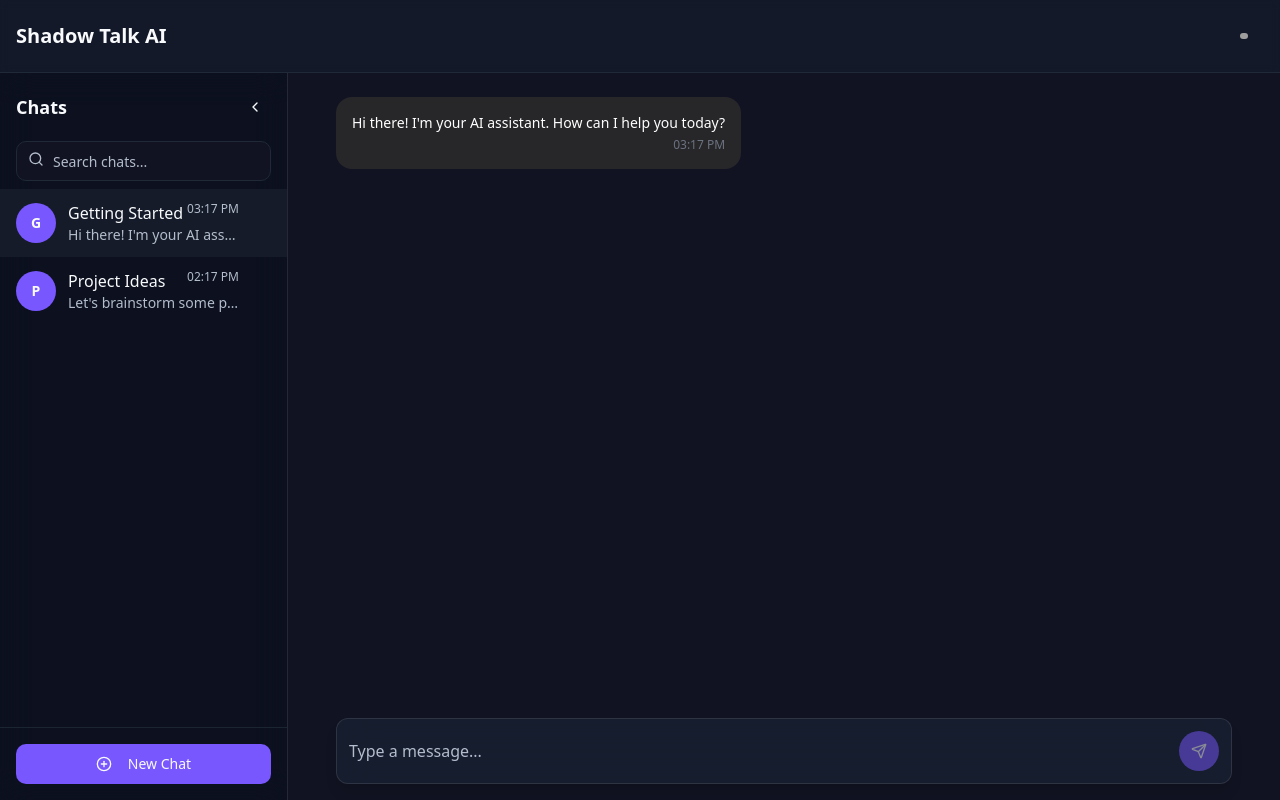
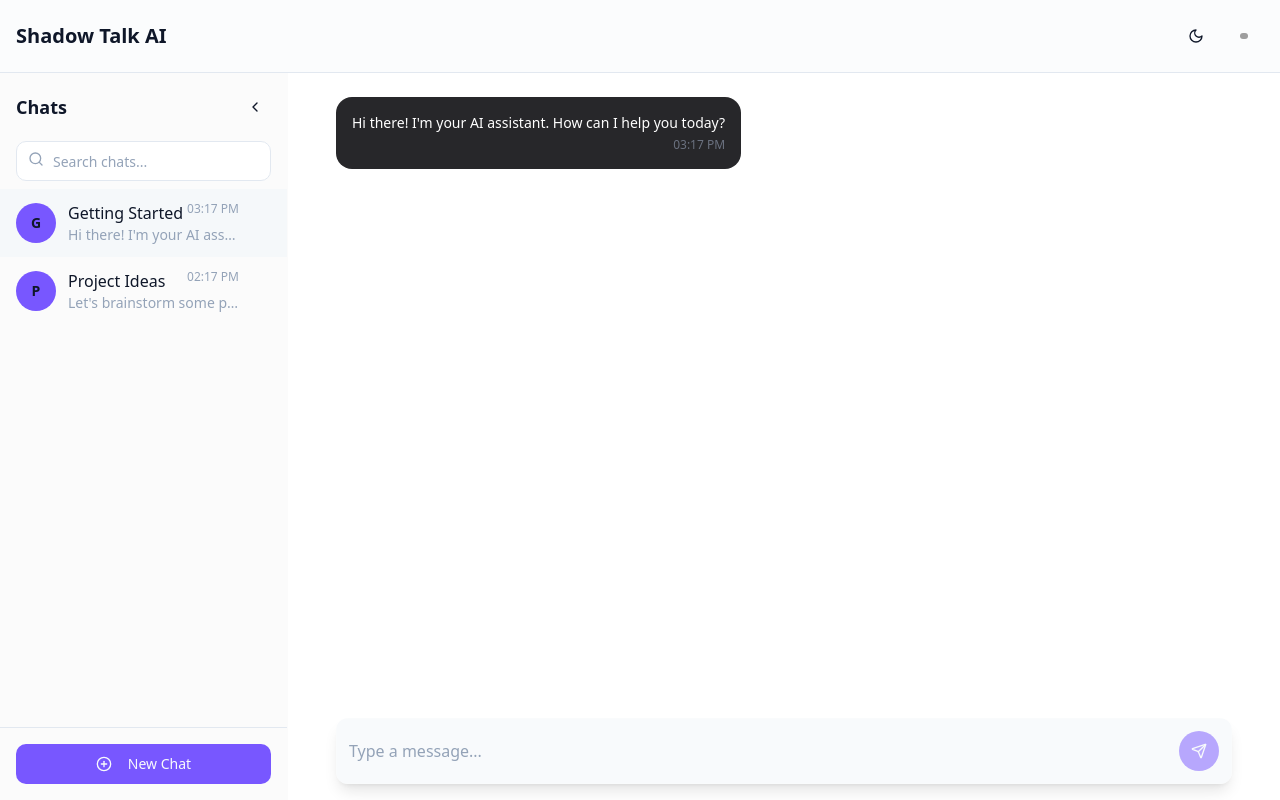
Before and after one commit to akarsh-org/shadow-talk-ai, a React (Vite) app: page / in a window 1280 px wide. Built offline with nearby package versions, Linux system fonts and the light colour scheme.

Commit message:
Fix: Dark/light mode not working
Fixes an issue where the dark/light mode toggle was not functioning correctly.

```diff
--- a/src/App.tsx
+++ b/src/App.tsx
@@ -4,12 +4,29 @@ import { Toaster as Sonner } from "@/components/ui/sonner";
 import { TooltipProvider } from "@/components/ui/tooltip";
 import { QueryClient, QueryClientProvider } from "@tanstack/react-query";
 import { BrowserRouter, Routes, Route } from "react-router-dom";
-import { ChatProvider } from "./context/ChatContext";
+import { ChatProvider, useChat } from "./context/ChatContext";
+import { useEffect } from "react";
 import Index from "./pages/Index";
 import NotFound from "./pages/NotFound";
 import ProfileSettings from "./pages/ProfileSettings";
 
 const queryClient = new QueryClient();
+
+// Theme component to apply dark/light mode
+const ThemeProvider = ({ children }: { children: React.ReactNode }) => {
+  const { preferences } = useChat();
+
+  useEffect(() => {
+    // Apply or remove the dark class based on user preference
+    if (preferences.darkMode) {
+      document.documentElement.classList.remove('light');
+    } else {
+      document.documentElement.classList.add('light');
+    }
+  }, [preferences.darkMode]);
+
+  return <>{children}</>;
+};
 
 const App = () => (
   <QueryClientProvider client={queryClient}>
@@ -18,12 +35,14 @@ const App = () => (
       <Sonner />
       <BrowserRouter>
         <ChatProvider>
+          <ThemeProvider>
             <Routes>
               <Route path="/" element={<Index />} />
               <Route path="/profile" element={<ProfileSettings />} />
               {/* ADD ALL CUSTOM ROUTES ABOVE THE CATCH-ALL "*" ROUTE */}
               <Route path="*" element={<NotFound />} />
             </Routes>
+          </ThemeProvider>
         </ChatProvider>
       </BrowserRouter>
     </TooltipProvider>
--- a/src/components/layout/Header.tsx
+++ b/src/components/layout/Header.tsx
@@ -1,18 +1,36 @@
 
-import { UserCircle, Settings, Sliders } from "lucide-react";
+import { UserCircle, Settings, Sliders, Sun, Moon } from "lucide-react";
 import { useChat } from "../../context/ChatContext";
 import { Button } from "@/components/ui/button";
 import { DropdownMenu, DropdownMenuContent, DropdownMenuItem, DropdownMenuTrigger } from "@/components/ui/dropdown-menu";
 import { Link } from "react-router-dom";
 
 const Header = () => {
-  const { user } = useChat();
+  const { user, preferences, updatePreferences } = useChat();
+
+  const toggleDarkMode = () => {
+    updatePreferences({ darkMode: !preferences.darkMode });
+  };
 
   return (
     <header className="flex items-center justify-between p-4 border-b border-border bg-secondary/30 backdrop-blur-sm">
       <div className="flex items-center">
         <h1 className="text-xl font-bold">Shadow Talk AI</h1>
       </div>
+      <div className="flex items-center gap-2">
+        <Button
+          variant="ghost"
+          size="icon"
+          onClick={toggleDarkMode}
+          className="rounded-full"
+          title={preferences.darkMode ? "Switch to Light Mode" : "Switch to Dark Mode"}
+        >
+          {preferences.darkMode ? (
+            <Sun className="h-5 w-5" />
+          ) : (
+            <Moon className="h-5 w-5" />
+          )}
+        </Button>
         <DropdownMenu>
           <DropdownMenuTrigger asChild>
             <Button variant="ghost" className="relative h-10 w-10 rounded-full">
@@ -62,6 +80,7 @@ const Header = () => {
             </DropdownMenuItem>
           </DropdownMenuContent>
         </DropdownMenu>
+      </div>
     </header>
   );
 };
--- a/src/index.css
+++ b/src/index.css
@@ -44,6 +44,45 @@
     --sidebar-border: 215 29% 15%;
     --sidebar-ring: 224 76% 48%;
   }
+
+  .light {
+    --background: 0 0% 100%;
+    --foreground: 222 47% 11%;
+
+    --card: 0 0% 100%;
+    --card-foreground: 222 47% 11%;
+
+    --popover: 0 0% 100%;
+    --popover-foreground: 222 47% 11%;
+
+    --primary: 252 100% 67%;
+    --primary-foreground: 210 40% 98%;
+
+    --secondary: 210 40% 96.1%;
+    --secondary-foreground: 222 47% 11%;
+
+    --muted: 210 40% 96.1%;
+    --muted-foreground: 215 20% 65%;
+
+    --accent: 210 40% 96.1%;
+    --accent-foreground: 222 47% 11%;
+
+    --destructive: 0 85% 60%;
+    --destructive-foreground: 210 40% 98%;
+
+    --border: 214.3 31.8% 91.4%;
+    --input: 214.3 31.8% 91.4%;
+    --ring: 252 100% 67%;
+
+    --sidebar-background: 0 0% 98%;
+    --sidebar-foreground: 222 47% 11%;
+    --sidebar-primary: 252 100% 67%;
+    --sidebar-primary-foreground: 0 0% 100%;
+    --sidebar-accent: 210 40% 96.1%;
+    --sidebar-accent-foreground: 222 47% 11%;
+    --sidebar-border: 214.3 31.8% 91.4%;
+    --sidebar-ring: 252 100% 67%;
+  }
 }
 
 @layer base {
```
Lines whose indentation alone changed are shown as unchanged.
